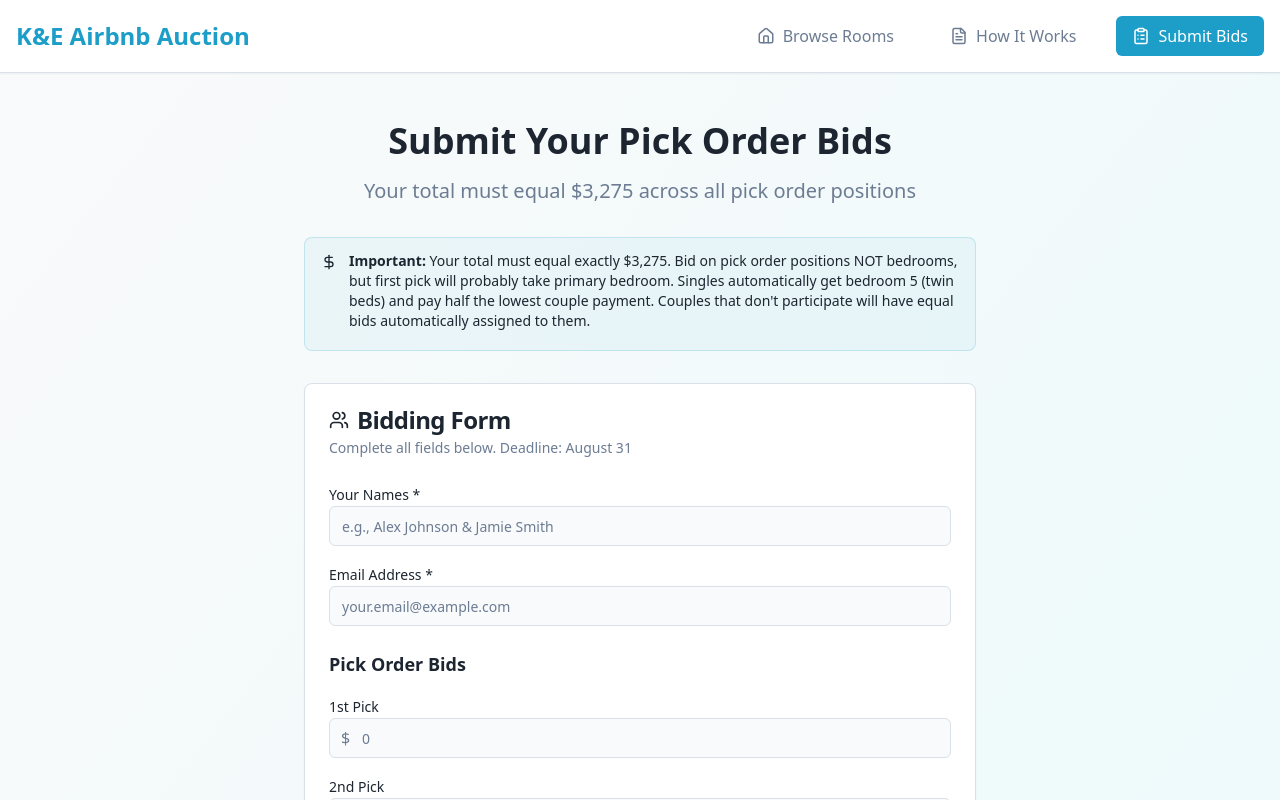
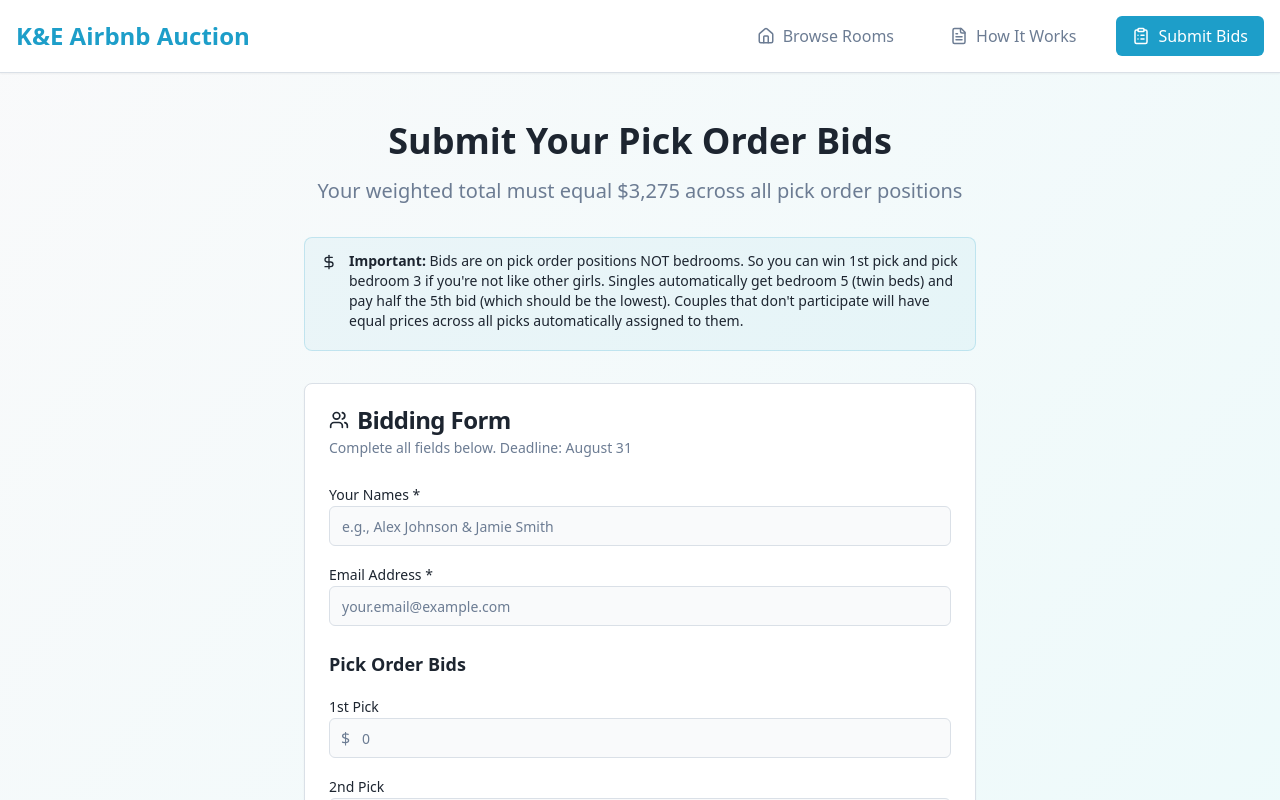
Before and after one commit to Lexiconerd/fair-room-bids, a React (Vite) app: page /bidding in a window 1280 px wide. Shown: the top 800 px of the page. Built offline with nearby package versions, Linux system fonts and the light colour scheme.

Commit message:
Update Bidding.tsx

```diff
--- a/src/pages/Bidding.tsx
+++ b/src/pages/Bidding.tsx
@@ -306,7 +306,7 @@ const Bidding = () => {
           <div className="text-center mb-8">
             <h1 className="text-4xl font-bold mb-4 text-foreground">Submit Your Pick Order Bids</h1>
             <p className="text-xl text-muted-foreground">
-              Your total must equal $3,275 across all pick order positions
+              Your weighted total must equal $3,275 across all pick order positions
             </p>
           </div>
 
@@ -314,10 +314,10 @@ const Bidding = () => {
           <Alert className="mb-8 border-primary/20 bg-primary/5">
             <DollarSign className="h-4 w-4" />
             <AlertDescription className="text-foreground">
-              <strong>Important:</strong> Your total must equal exactly $3,275.
-              Bid on pick order positions NOT bedrooms, but first pick will probably take primary bedroom.
-              Singles automatically get bedroom 5 (twin beds) and pay half the lowest couple payment.
-              Couples that don't participate will have equal bids automatically assigned to them.
+              <strong>Important:</strong> Bids are on pick order positions NOT bedrooms.
+              So you can win 1st pick and pick bedroom 3 if you're not like other girls.
+              Singles automatically get bedroom 5 (twin beds) and pay half the 5th bid (which should be the lowest).
+              Couples that don't participate will have equal prices across all picks automatically assigned to them.
             </AlertDescription>
           </Alert>
 
```
